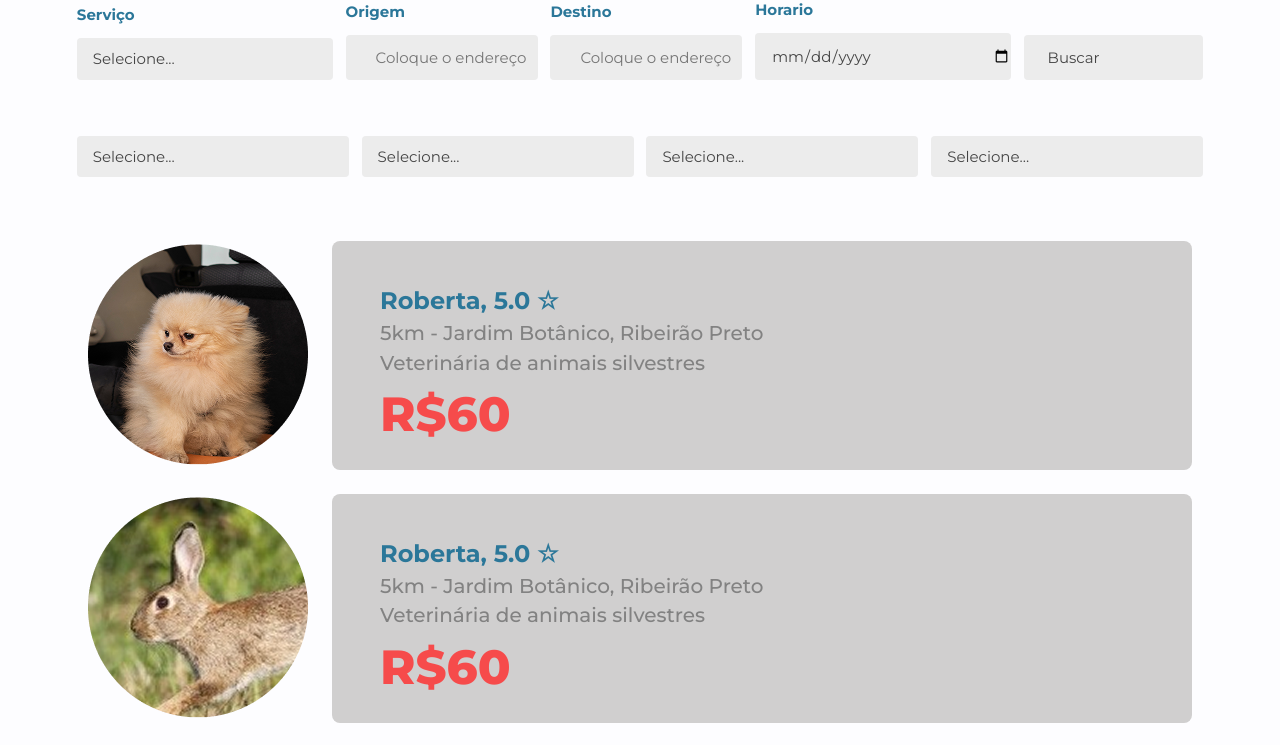
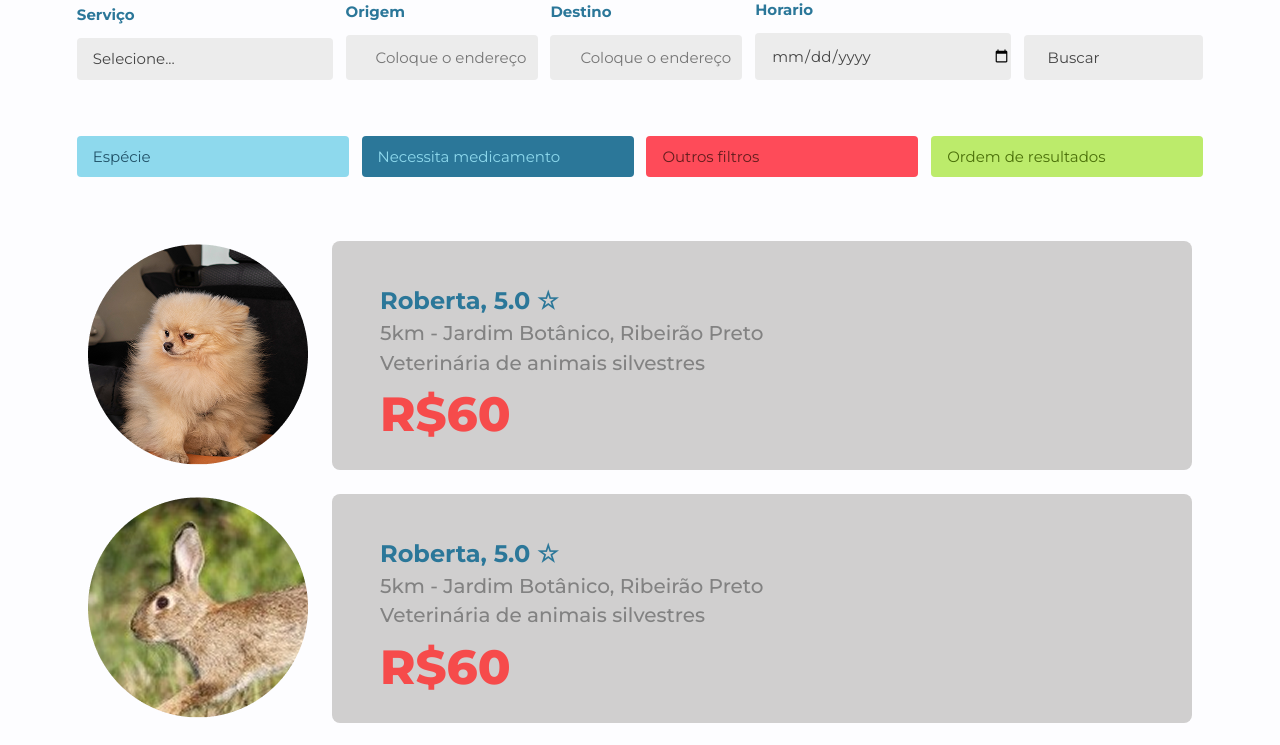
Before and after one commit to LuiFoo/React-PetHop, a React (Vite) app: page /chame-um-hop in a window 1280 px wide. Shown: the part 780-1525 px from the top of the page. Built offline with nearby package versions, Linux system fonts and the light colour scheme.

Commit message:
upgradeChameHop

```diff
--- a/src/componentes/ChameHop/Section/ListaBuscaSec/index.tsx
+++ b/src/componentes/ChameHop/Section/ListaBuscaSec/index.tsx
@@ -1,5 +1,4 @@
 import styled from "styled-components";
-import ItensNaLista from "./items";
 
 const ListaStyled = styled.ul`
     display: flex;
@@ -7,13 +6,85 @@ const ListaStyled = styled.ul`
     justify-content: center; /* Centraliza o grid */
 `
 
+interface SelectInputProps {
+    $corFundo: string;
+    $corFonte: string;
+}
+
+const SelectInput = styled.select<SelectInputProps>`
+    appearance: none; /* Remove a aparência padrão do select */
+    outline: none; /* Remove o foco azul padrão */
+    border: none;
+    border-radius: 4px;
+    font-family: "Montserrat", serif;
+    font-weight: 400;
+    font-size: 15px;
+    background-color: ${ props => props.$corFundo || '#ececec' };
+    color: ${ props => props.$corFonte || '#454545' };
+    padding: 0.8rem 0 0.8rem 1rem;
+    width: 100%;
+
+`
+
+const ListaSecStyled = styled.li`
+    width: 21.25vw;
+`
+
 function ListaDetalhesSec() {
     return (
         <ListaStyled>
-            <ItensNaLista />
-            <ItensNaLista />
-            <ItensNaLista />
-            <ItensNaLista />
+
+            <ListaSecStyled>
+                <SelectInput
+                id="opcoes"
+                name="servico"
+                $corFundo='#8ED9ED'
+                $corFonte='#225369'
+                >
+                    <option value="1">Espécie</option>
+                    <option value="2">Opção 2</option>
+                    <option value="3">Opção 3</option>
+                </SelectInput>
+            </ListaSecStyled>
+
+            <ListaSecStyled>
+                <SelectInput
+                id="opcoes"
+                name="servico"
+                $corFundo = '#2B7799'
+                $corFonte='#8ED9ED'
+                >
+                    <option value="1">Necessita medicamento</option>
+                    <option value="2">Opção 2</option>
+                    <option value="3">Opção 3</option>
+                </SelectInput>
+            </ListaSecStyled>
+
+            <ListaSecStyled>
+                <SelectInput
+                id="opcoes"
+                name="servico"
+                $corFundo = '#FE4B59'
+                $corFonte='#641D1D'
+                >
+                    <option value="1">Outros filtros</option>
+                    <option value="2">Opção 2</option>
+                    <option value="3">Opção 3</option>
+                </SelectInput>
+            </ListaSecStyled>
+
+            <ListaSecStyled>
+                <SelectInput
+                id="opcoes"
+                name="servico"
+                $corFundo = '#BCEB6B'
+                $corFonte='#4A6F09'
+                >
+                    <option value="1">Ordem de resultados</option>
+                    <option value="2">Opção 2</option>
+                    <option value="3">Opção 3</option>
+                </SelectInput>
+            </ListaSecStyled>
         </ListaStyled>
     )
 }
--- a/src/componentes/ChameHop/Section/ListaUsuario/index.tsx
+++ b/src/componentes/ChameHop/Section/ListaUsuario/index.tsx
@@ -7,6 +7,7 @@ import imagemUsu5 from '../../../../assets/usuarios/user5.png'
 import imagemUsu6 from '../../../../assets/usuarios/user6.png'
 import imagemUsu7 from '../../../../assets/usuarios/user7.png'
 import imagemUsu8 from '../../../../assets/usuarios/user8.png'
+import { Link } from 'react-router-dom';
 
 interface Usuario {
     nome: string;
@@ -49,6 +50,10 @@ const SectionContainer = styled.section`
     background-color:rgb(208, 207, 207);
     padding: 3rem 0 2rem 3rem;
     width: 100%;
+
+    &:hover {
+        background-color:rgba(177, 177, 177, 0.22); /* Fundo alterado ao passar o mouse */
+    }
 `
 
 const TituloLista = styled.h3`
@@ -75,11 +80,16 @@ const ValorLista = styled.p`
     color: #F64B4B;
 `
 
+const LinkUsuStyled = styled(Link)`
+    text-decoration: none;
+`;
+
 function ItemsListaUsuarios() {
     return (
         <ListaUsuarios>
             {usuarios.map((item, index) => (
                 <li key={index} >
+                    <LinkUsuStyled to='/'>
                         <ItemUsuario>
                             <figure>
                                 <img src={item.src} alt={`Imagem de ${item.nome}`} />
@@ -91,6 +101,7 @@ function ItemsListaUsuarios() {
                                 <ValorLista><strong>R${item.valor}</strong></ValorLista>
                             </SectionContainer>
                         </ItemUsuario>
+                    </LinkUsuStyled>
                 </li>
             ))}
         </ListaUsuarios>
```
Lines whose indentation alone changed are shown as unchanged.
